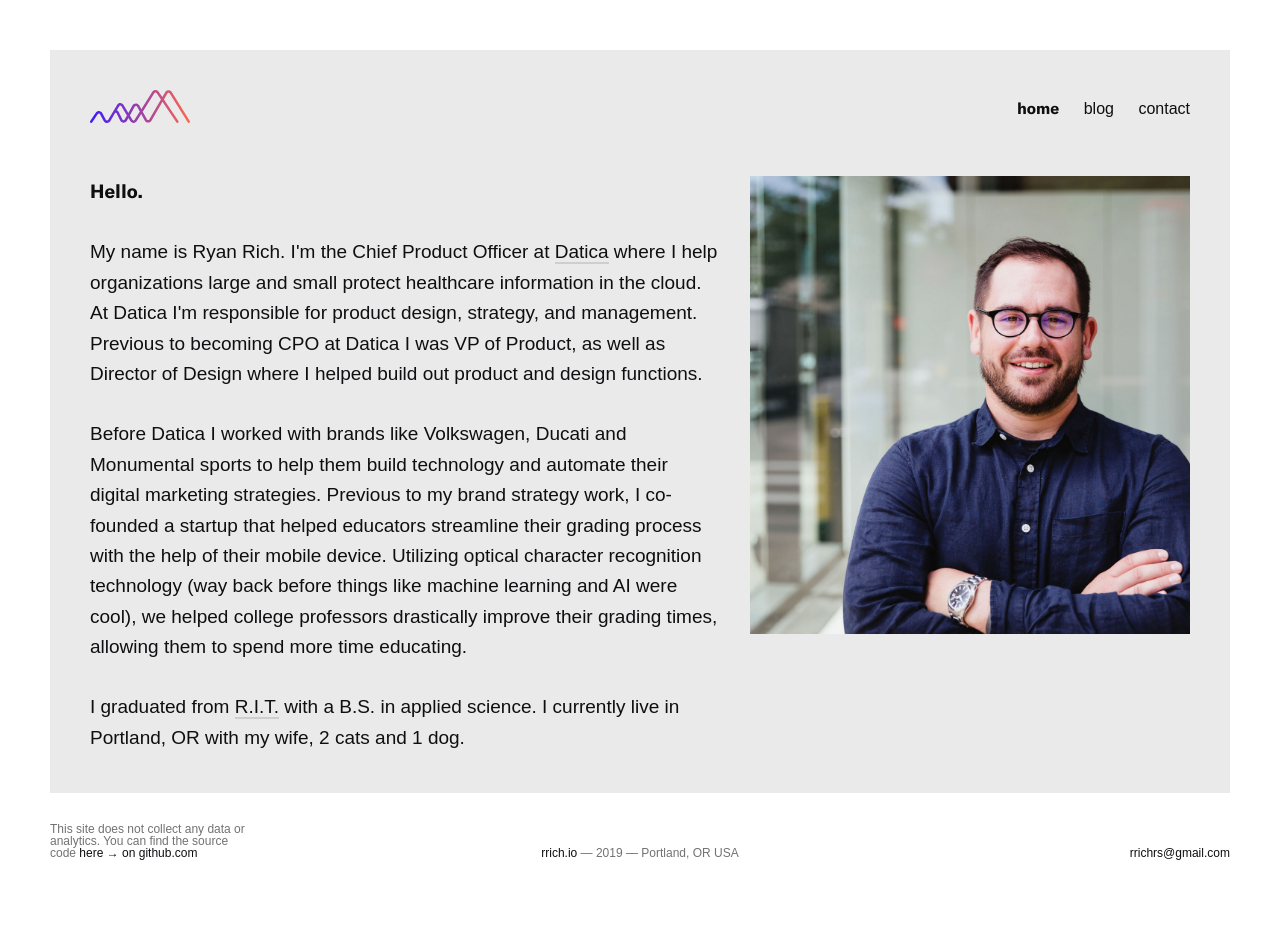
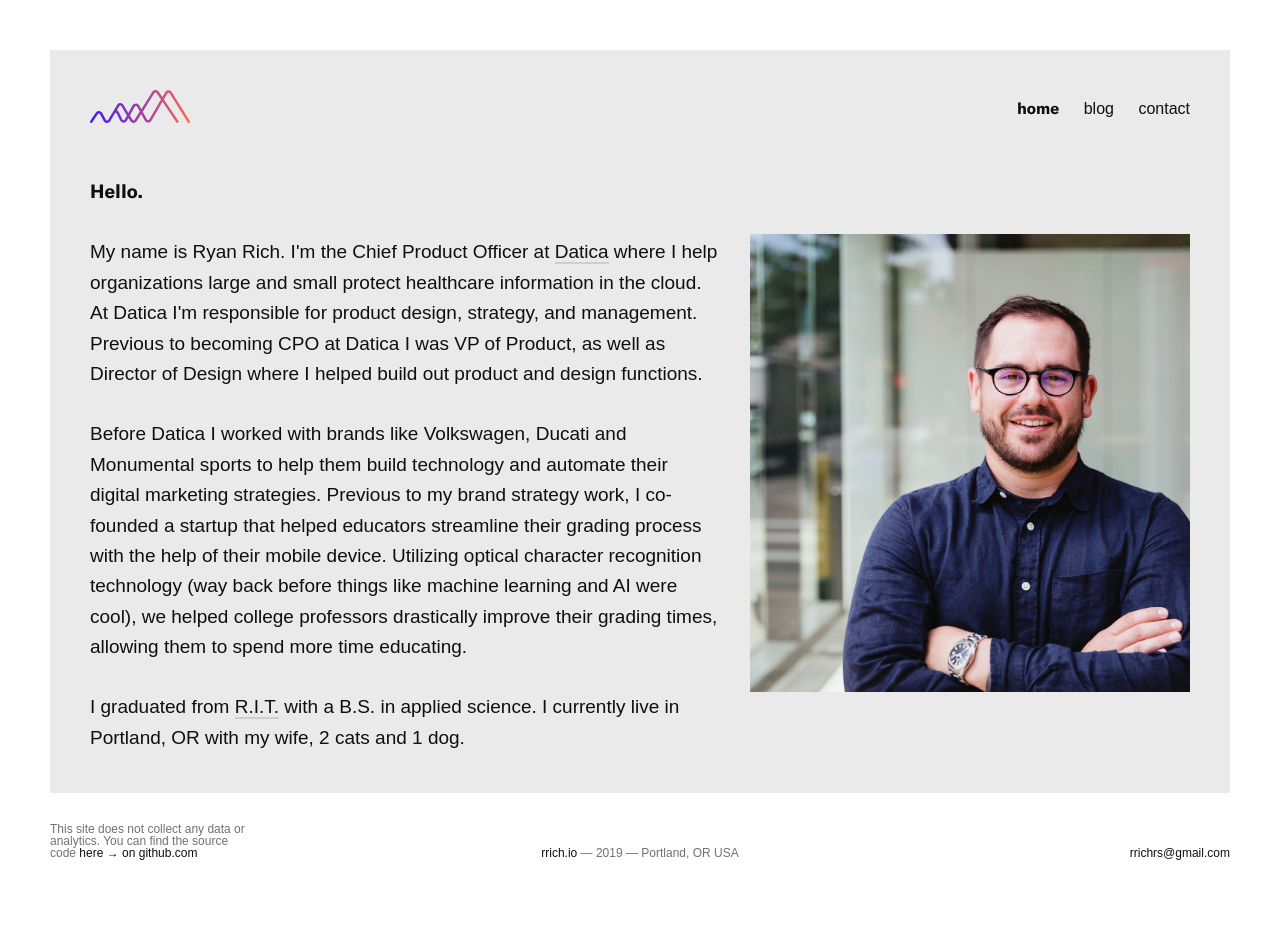
Before and after one commit to rr1000/rrich.io-01, a Jekyll site: the page built from index.html, in a window 1280 px wide. Built offline with Jekyll 4.4.1, drawn with Linux system fonts in a browser that asks for light colours; some web fonts are replaced.

Commit message:
Responsive updates

```diff
--- a/_includes/footer.html
+++ b/_includes/footer.html
@@ -1,12 +1,12 @@
 <footer class="footer">
   <div class="row bottom-xs">
-    <div class="col-xs-4 start-xs">
+    <div class="col-sm-4 col-xs-12 start-sm start-xs">
       <p class="small">This site does not collect any data or analytics. You can find the source code <a href="https://github.com/rr1000/rrich.io-01" target="_blank">here → on github.com</a></p>
     </div>
-    <div class="col-xs-4 center-xs">
+    <div class="col-sm-4 col-xs-12 center-sm start-xs">
       <p><a href="/">rrich.io</a> &mdash; 2019 &mdash; Portland, OR USA</p>
     </div>
-    <div class="col-xs-4 end-xs">
+    <div class="col-sm-4 col-xs-12 end-sm start-xs">
       <p><a href="mailto:rrichrs@gmail.com">rrichrs@gmail.com</a></p>
     </div>
   </div>
--- a/_includes/nav.html
+++ b/_includes/nav.html
@@ -1,11 +1,11 @@
 <header class="header">
   <nav class="row middle-xs">
-    <div class="col-xs-6 start-xs">
+    <div class="col-sm-6 col-xs-12 start-xs start-sm">
       <a href="/" class="logo">
         <img src="/assets/images/logo.svg" alt="Logo">
       </a>
     </div>
-    <div class="col-xs-6 end-xs">
+    <div class="col-sm-6 col-xs-12 start-xs end-sm">
       {% for item in site.data.nav %}
         <a href="{{ item.link }}" {% if page.url == item.link %} class="selected" {% endif %}>
           {{ item.name }}
--- a/_sass/flexboxgrid.scss
+++ b/_sass/flexboxgrid.scss
@@ -4,6 +4,9 @@
   margin: 0 auto;
   padding: 50px;
   max-width: 1340px;
+  @media all and (max-width: 768px){
+    padding: 30px;
+  }
 }
 
 .row {
--- a/_sass/main.scss
+++ b/_sass/main.scss
@@ -32,6 +32,9 @@
     a.selected{
       font-family: $f_sans-bold;
     }
+    @media all and (max-width: 768px){
+      a{margin: 20px 20px 0 0;}
+    }
   }
 }
 .home-content{
@@ -39,6 +42,9 @@
   img{
     max-width: 100%;
     height: auto;
+    @media all and (max-width: 768px){
+      margin: 30px 0 0 0;
+    }
   }
   p{
     font-size: 19px;
@@ -56,7 +62,12 @@
   padding: 30px 0;
   font-size: 12px;
   color: $c_gray-2;
-  p.small{
-    max-width: 200px;
+  p.small{max-width: 200px;}
+  @media all and (max-width: 768px){
+    div{
+      margin: 0 0 20px 0;
+      padding: 0;
+      &:last-of-type{margin: 0;}
+    }
   }
 }
--- a/index.html
+++ b/index.html
@@ -4,14 +4,14 @@
 body: home
 ---
 <div class="home-content">
-  <div class="row">
-    <div class="col-xs-7">
+  <div class="row middle-sm">
+    <div class="col-sm-7 col-xs-12">
       <p><strong>Hello.</strong></p>
       <p>My name is Ryan Rich. I'm the Chief Product Officer at <a href="https://datica.com" target="_blank">Datica</a> where I help organizations large and small protect healthcare information in the cloud. At Datica I'm responsible for product design, strategy, and management. Previous to becoming CPO at Datica I was VP of Product, as well as Director of Design where I helped build out product and design functions.</p>
       <p>Before Datica I worked with brands like Volkswagen, Ducati and Monumental sports to help them build technology and automate their digital marketing strategies. Previous to my brand strategy work, I co-founded a startup that helped educators streamline their grading process with the help of their mobile device. Utilizing optical character recognition technology (way back before things like machine learning and AI were cool), we helped college professors drastically improve their grading times, allowing them to spend more time educating.</p>
       <p>I graduated from <a href="https://www.rit.edu/" target="_blank">R.I.T.</a> with a B.S. in applied science. I currently live in Portland, OR with my wife, 2 cats and 1 dog.</p>
     </div>
-    <div class="col-xs-5">
+    <div class="col-sm-5 col-xs-12">
       <img src="/assets/images/profile.jpg" alt="Profile image">
     </div>
   </div>
```
Also changed, not shown: README.md.
